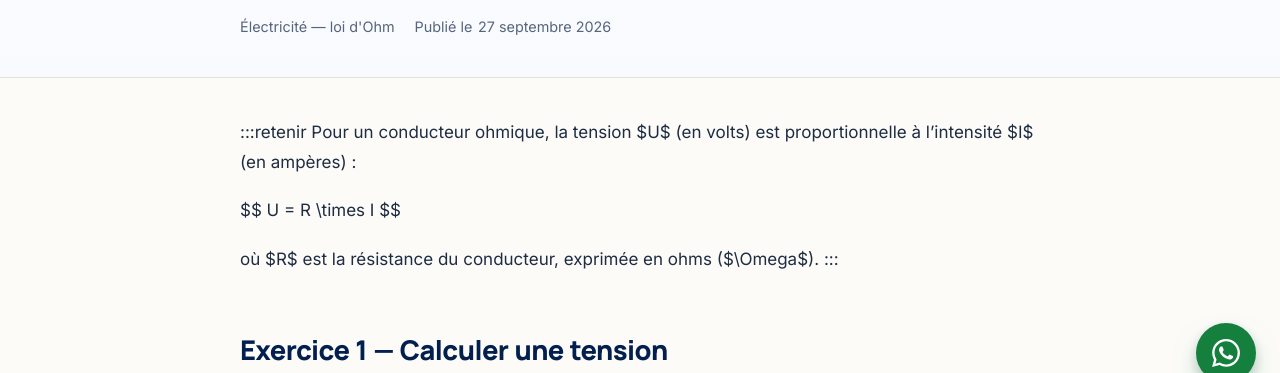
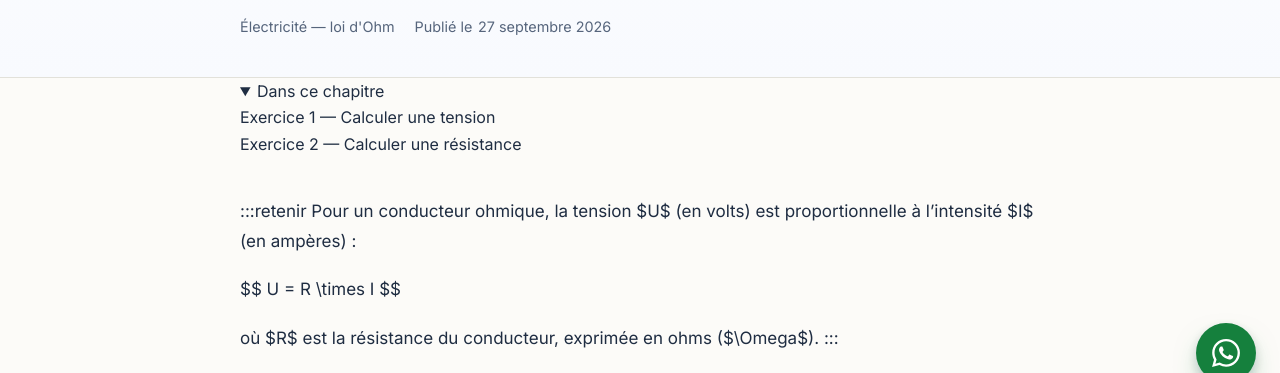
Before and after one commit to afrigerance-commits/Xam-Xam-Academy-website, an Astro site: page /ressources/exemple-exercices-loi-d-ohm in a window 1280 px wide. Shown: the part 393-766 px from the top of the page. Built offline with nearby package versions, Linux system fonts and the light colour scheme; Astro itself is replaced by a stand-in of ours.

```diff
--- a/src/pages/ressources/[id].astro
+++ b/src/pages/ressources/[id].astro
@@ -19,7 +19,8 @@
 
 const { ressource, autres } = Astro.props;
 const { titre, type, niveau, matiere, chapitre, description, date, fichier, brouillon } = ressource.data;
-const { Content } = await render(ressource);
+const { Content, headings } = await render(ressource);
+const sommaire = headings.filter((heading) => heading.depth === 2);
 const aDuContenu = (ressource.body ?? '').trim().length > 0;
 const pdfExterne = fichier ? /^https?:\/\//.test(fichier) : false;
 
@@ -69,6 +70,7 @@
 
     {aDuContenu && (
       <div class="container container--narrow">
+        {sommaire.length > 1 && <details class="doc-toc" open><summary>Dans ce chapitre</summary><nav aria-label="Sommaire du chapitre"><ol>{sommaire.map((heading) => <li><a href={`#${heading.slug}`}>{heading.text}</a></li>)}</ol></nav></details>}
         <div class="prose">
           <Content />
         </div>
```
